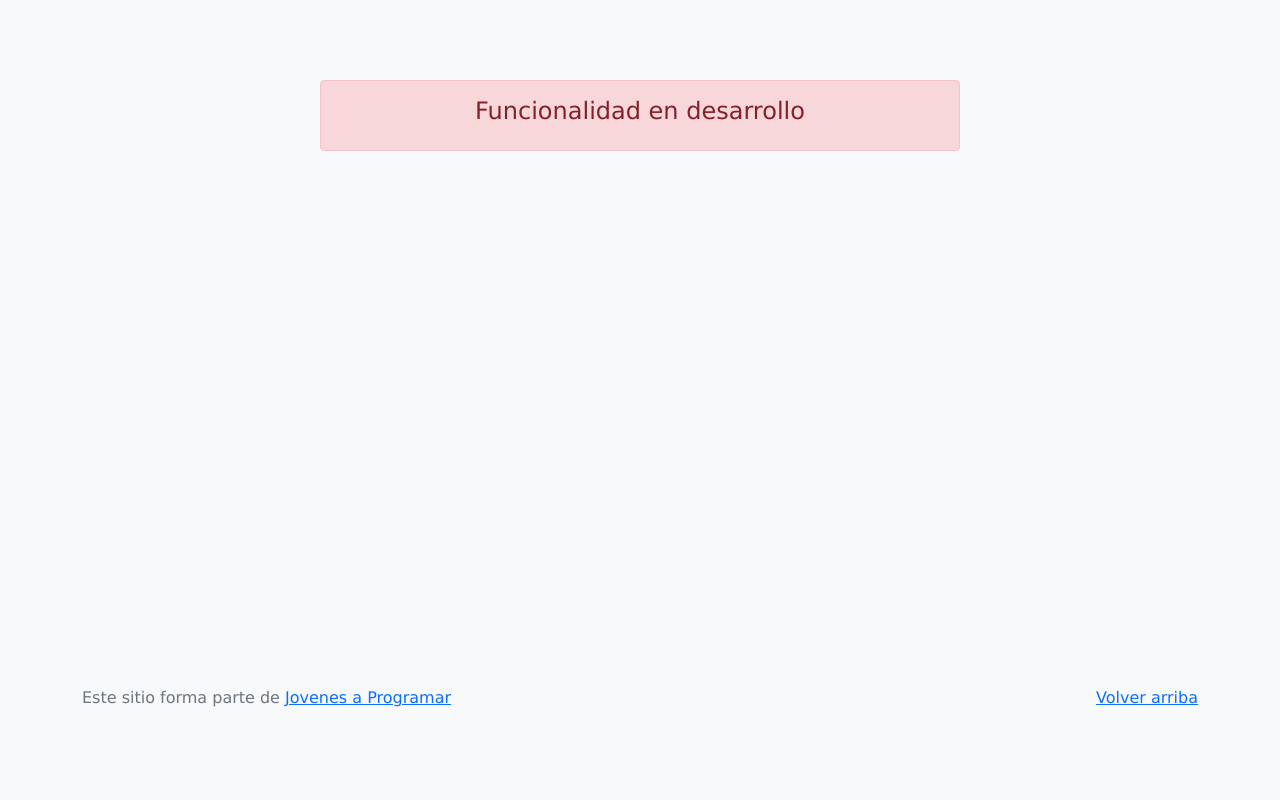
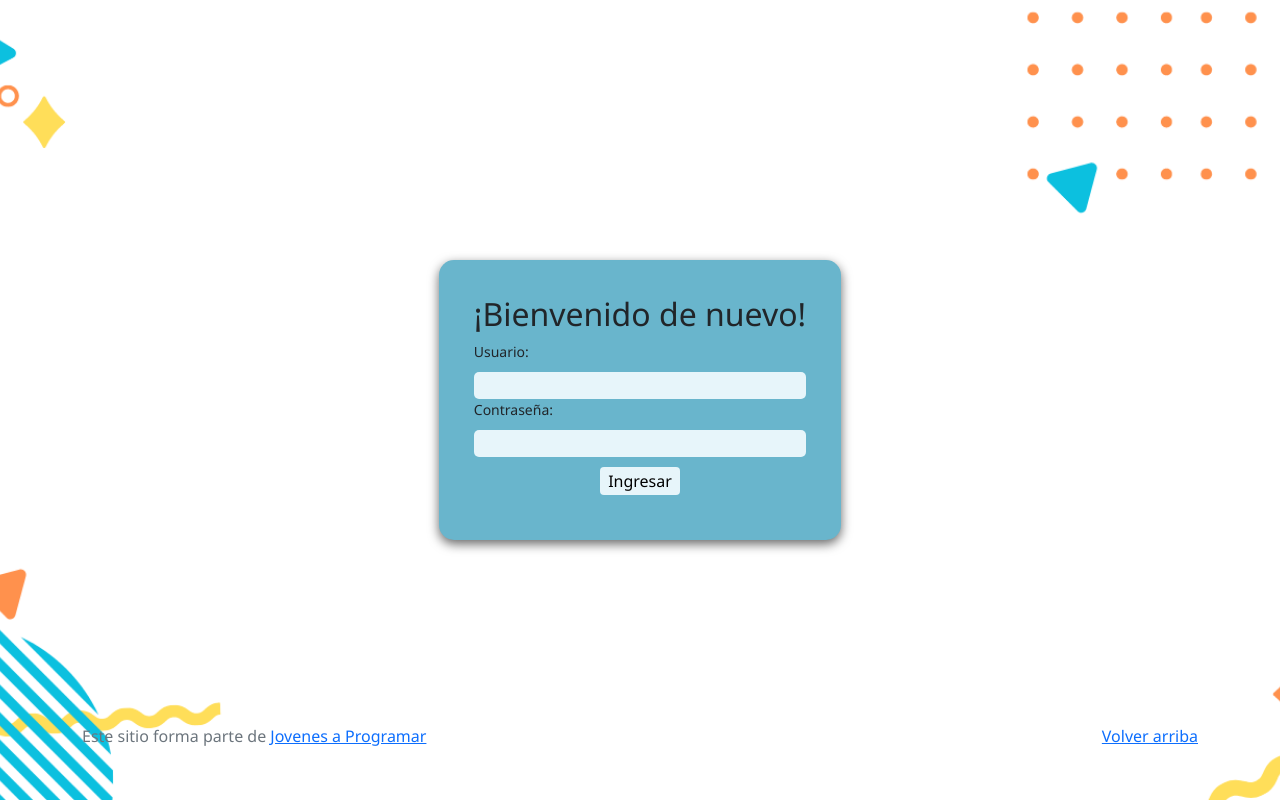
Before and after one commit to cataardanz/workspace-inicial, a plain HTML site: page login.html in a window 1280 px wide. Drawn offline with Linux system fonts and the light colour scheme.

Commit message:
Agregar apartado login y funcionalidades

```diff
--- /dev/null
+++ b/css/login.css
@@ -0,0 +1,78 @@
+body {
+    font-family: 'Segoe UI', Tahoma, Geneva, Verdana, sans-serif;
+    display: flex;
+    justify-content: center;
+    align-items: center;
+    height: 100vh;
+    margin: 0;
+    /* background image set */
+    background-image: url('../img/fondo_login.png');/* Ruta de la imagen */
+    background-size: cover; /* Escala la imagen para cubrir toda la pantalla */
+    background-position: center; /* Centra la imagen */
+    background-repeat: no-repeat; /* Evita que la imagen se repita */
+}
+
+
+.login {
+    display: flex;
+    align-self: center;
+    align-items: center;
+    flex-direction: column;
+    min-height: 280px;
+    padding: 35px;
+    min-width: 280px;
+    margin: 100px 200px;
+    background-color: #69B5CC;
+    border-radius: 15px;
+    box-shadow: 0px 4px 11px 0px rgba(0, 0, 0, 0.60);
+}
+
+input {
+    width: 100%;
+    height: 27px;
+    background-color: #E7F5FA;
+    border: none;
+    border-radius: 5px;
+}
+
+.plog {
+    font-size: 14px;
+    margin-bottom: 10px;
+    align-self: flex-start;
+    justify-content: flex-start;
+}
+
+button {
+    align-items: center;
+    flex-direction: column;
+    padding: 2px 8px;
+    margin: auto;
+    border: none;
+    border-radius: 4px;
+    background-color: #E7F5FA;
+    cursor: pointer;
+    font-size: 16px;
+}
+
+button:hover {
+    background-color: #dddddd;
+}
+
+.password {
+    height: 27px;
+    background-color: #E7F5FA;
+    border: none;
+    border-radius: 5px;
+}
+
+footer {
+    padding-top: 3rem;
+    padding-bottom: 3rem;
+    position: sticky;
+    position: -webkit-sticky;
+    bottom: 0;
+}
+
+footer p {
+    margin-bottom: .25rem;
+}
--- /dev/null
+++ b/js/desafiate.js
@@ -0,0 +1,12 @@
+document.getElementById("button_log").addEventListener("click", function () {
+    const usuario = document.querySelector(".log").value;
+    const password = document.querySelector(".password").value;
+
+    if (usuario && password) {
+        localStorage.setItem("loggedIn", "true");
+        window.location.href = "index.html";
+    } else {
+        alert("Usuario o contaseña incorrectos");
+    }
+
+});
--- a/js/login.js
+++ b/js/login.js
@@ -0,0 +1,12 @@
+document.querySelector("#button_log").addEventListener("click", function() {
+
+    var usuario = document.querySelector(".log").value;
+    var password = document.querySelector(".password").value;
+
+    if (usuario === "" || password === "") {
+        alert ("Asegúrese de llenar ambos campos");
+    } else {
+        window.location.href = "index.html";
+    }
+
+})
--- a/login.html
+++ b/login.html
@@ -8,31 +8,34 @@
 
   <link href="https://fonts.googleapis.com/css?family=Raleway:300,300i,400,400i,700,700i,900,900i" rel="stylesheet">
   <link href="css/bootstrap.min.css" rel="stylesheet">
-  <link href="css/styles.css" rel="stylesheet">
-  <style>
-    body {
-      background-color: rgb(248, 249, 250);
-    }
-  </style>
+  <link href="css/login.css" rel="stylesheet">
+
 </head>
 
 <body>
-  <main class="mt-5">
-    <div class="container">
-      <div class="alert alert-danger text-center" role="alert">
-        <h4 class="alert-heading">Funcionalidad en desarrollo</h4>
-      </div>
+  <main>
+    <form id="form">
+      <div class="login">
+        <h2> ¡Bienvenido de nuevo! </h2>
+        <p class="plog"> Usuario: </p>
+        <input id="Usuario" type="text" class="log">
+        <p class="plog"> Contraseña: </p>
+        <input id="Contraseña" type="password" class="password">
+        <button type="button" id="button_log">Ingresar</button>
+    </form>
     </div>
   </main>
-  <footer class="text-muted">
+
+  <footer class="text-muted fixed-bottom">
     <div class="container">
-      <p class="float-end">
-        <a href="#">Volver arriba</a>
-      </p>
+      <p class="float-end"> <a href="#">Volver arriba</a></p>
       <p>Este sitio forma parte de <a href="https://jovenesaprogramar.edu.uy/" target="_blank">Jovenes a Programar</a></p>
     </div>
   </footer>
+
   <script src="js/login.js"></script>
+  <script src="js/desafiate.js"></script>
+
 </body>
 
 </html>
```
Also changed, not shown: index.html (+1 -0 lines), img/fondo_login.png (added).
